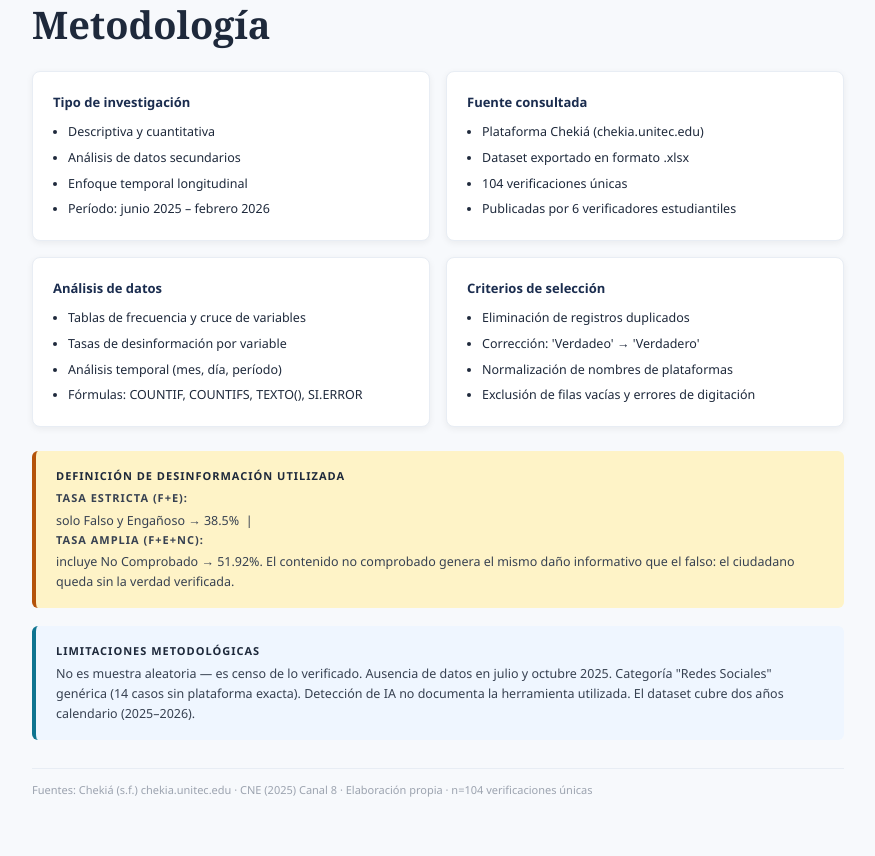
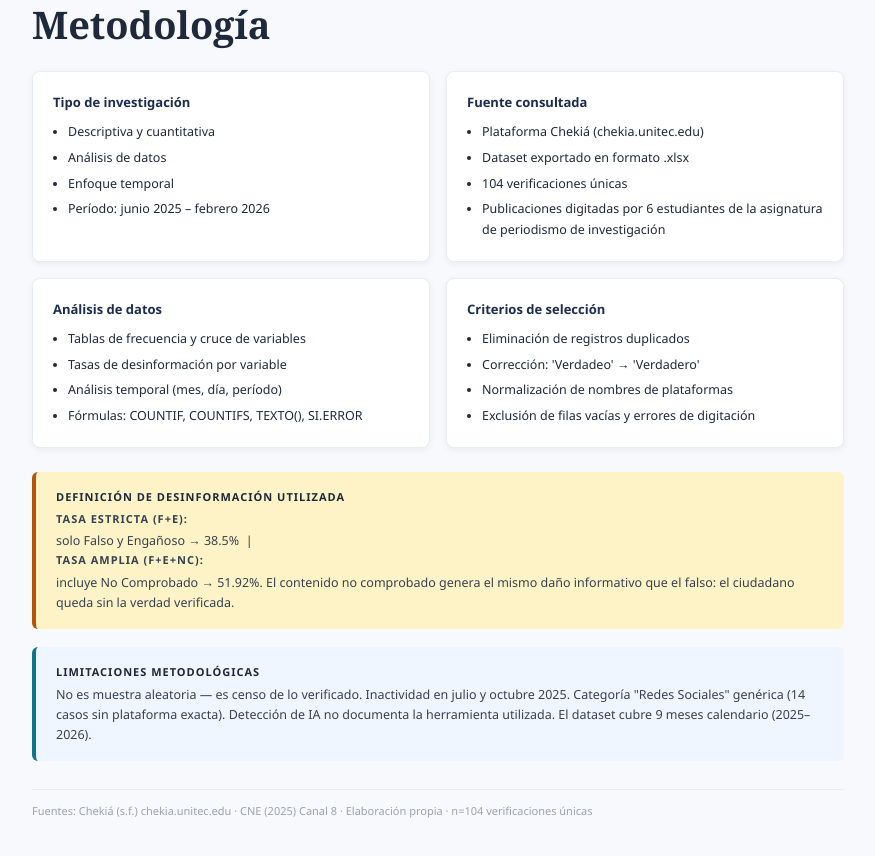
Before and after one commit to AVarelaP/chekia-electoral-2025, a plain HTML site: page index.html in a window 1280 px wide. Shown: the part 5212-6068 px from the top of the page, without its empty margins (202-1077 px from the left). Drawn offline with nearby package versions, Linux system fonts and the light colour scheme.

Commit message:
Revise data analysis and methodology descriptions
Updated details about data analysis and methodology limitations.

```diff
--- a/index.html
+++ b/index.html
@@ -436,8 +436,8 @@ footer a{color:#7EB8E0;text-decoration:none}
       <div class="glosario-term" style="color:var(--navy)">Tipo de investigación</div>
       <ul style="padding-left:15px;margin-top:9px">
         <li style="font-size:12.5px;margin-bottom:5px">Descriptiva y cuantitativa</li>
-        <li style="font-size:12.5px;margin-bottom:5px">Análisis de datos secundarios</li>
-        <li style="font-size:12.5px;margin-bottom:5px">Enfoque temporal longitudinal</li>
+        <li style="font-size:12.5px;margin-bottom:5px">Análisis de datos</li>
+        <li style="font-size:12.5px;margin-bottom:5px">Enfoque temporal</li>
         <li style="font-size:12.5px">Período: junio 2025 – febrero 2026</li>
       </ul>
     </div>
@@ -447,7 +447,7 @@ footer a{color:#7EB8E0;text-decoration:none}
         <li style="font-size:12.5px;margin-bottom:5px">Plataforma Chekiá (chekia.unitec.edu)</li>
         <li style="font-size:12.5px;margin-bottom:5px">Dataset exportado en formato .xlsx</li>
         <li style="font-size:12.5px;margin-bottom:5px">104 verificaciones únicas</li>
-        <li style="font-size:12.5px">Publicadas por 6 verificadores estudiantiles</li>
+        <li style="font-size:12.5px">Publicaciones digitadas por 6 estudiantes de la asignatura de periodismo de investigación</li>
       </ul>
     </div>
     <div class="card" data-delay="200">
@@ -475,7 +475,7 @@ footer a{color:#7EB8E0;text-decoration:none}
   </div>
   <div class="alert alert-info" data-reveal>
     <strong>Limitaciones metodológicas</strong>
-    <p>No es muestra aleatoria — es censo de lo verificado. Ausencia de datos en julio y octubre 2025. Categoría "Redes Sociales" genérica (14 casos sin plataforma exacta). Detección de IA no documenta la herramienta utilizada. El dataset cubre dos años calendario (2025–2026).</p>
+    <p>No es muestra aleatoria — es censo de lo verificado. Inactividad en julio y octubre 2025. Categoría "Redes Sociales" genérica (14 casos sin plataforma exacta). Detección de IA no documenta la herramienta utilizada. El dataset cubre 9 meses calendario (2025–2026).</p>
   </div>
   <p class="footnote">Fuentes: Chekiá (s.f.) chekia.unitec.edu · CNE (2025) Canal 8 · Elaboración propia · n=104 verificaciones únicas</p>
 </div>
```
